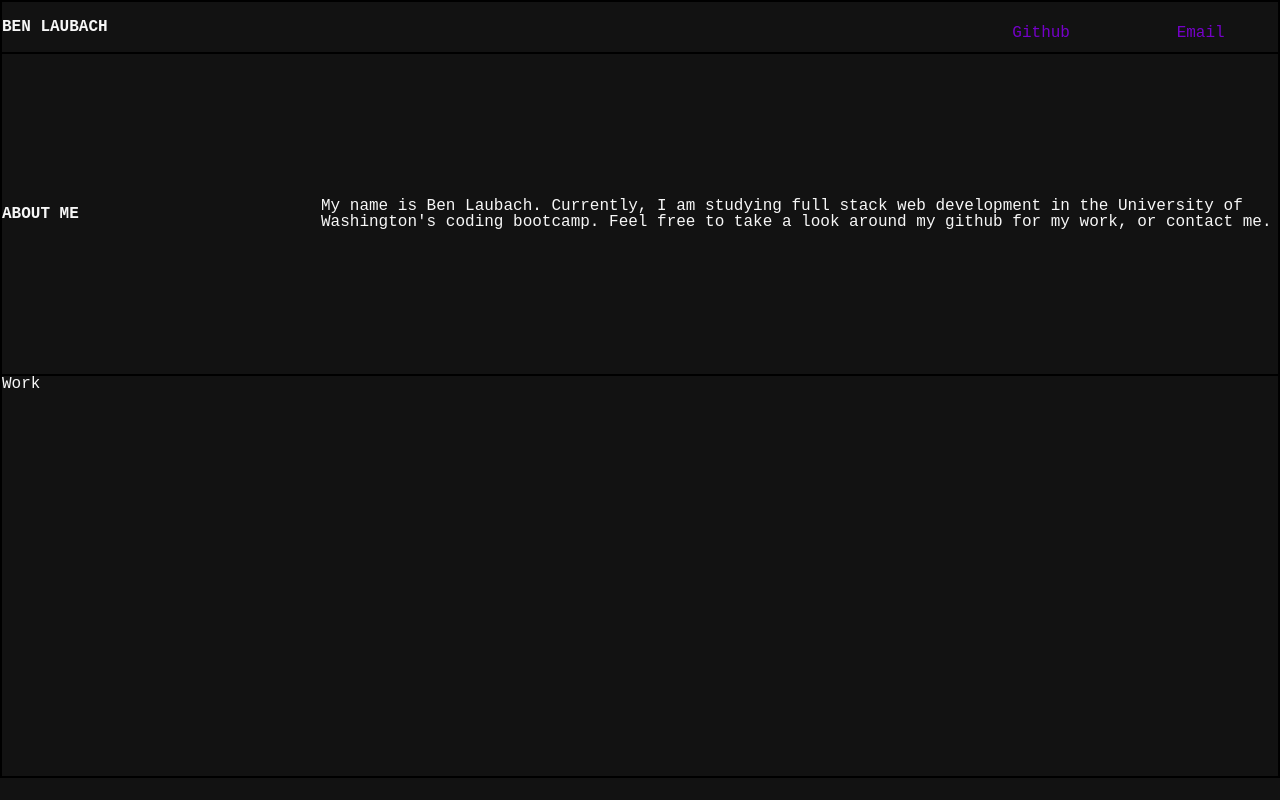
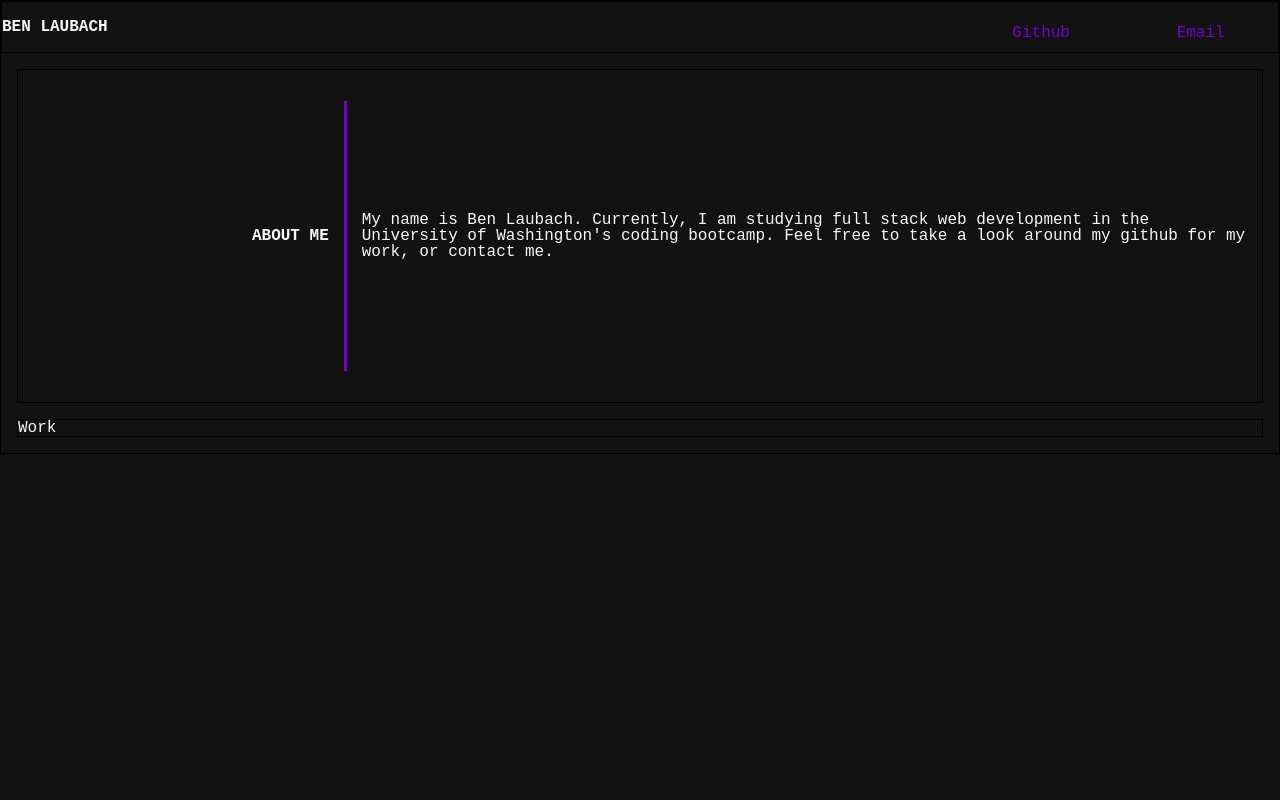
Before and after one commit to blaubachs/portfolio, a React (Create React App) app: page / in a window 1280 px wide. Built offline with nearby package versions, Linux system fonts and the light colour scheme; a web font is replaced by a local one.

Commit message:
adjusted css with the hero section

```diff
--- a/src/index.css
+++ b/src/index.css
@@ -37,7 +37,6 @@ code {
 
 .App {
   border: 1px solid black;
-  height: 100%;
 }
 
 .nav {
@@ -59,25 +58,34 @@ code {
 
 .hero {
   border: 1px solid black;
-  height: 40vh;
+  height: 300px;
+  margin: 1rem;
+  padding: 1rem;
   display: flex;
+  align-items: center;
 }
 
 .work {
   border: 1px solid black;
-  height: 50vh;
+  height: 50%;
+  margin: 1rem;
 }
 
 .left-side {
   width: 25%;
-  height: 100%;
+  height: 90%;
   display: flex;
-  align-items: center;
+  flex-direction: column;
+  align-items: flex-end;
+  justify-content: center;
+  padding-right: 15px;
+  border-right: 3px solid var(--accent);
 }
 
 .right-side {
   width: 75%;
-  height: 100%;
+  height: 90%;
   display: flex;
+  padding-left: 15px;
   align-items: center;
 }
```
